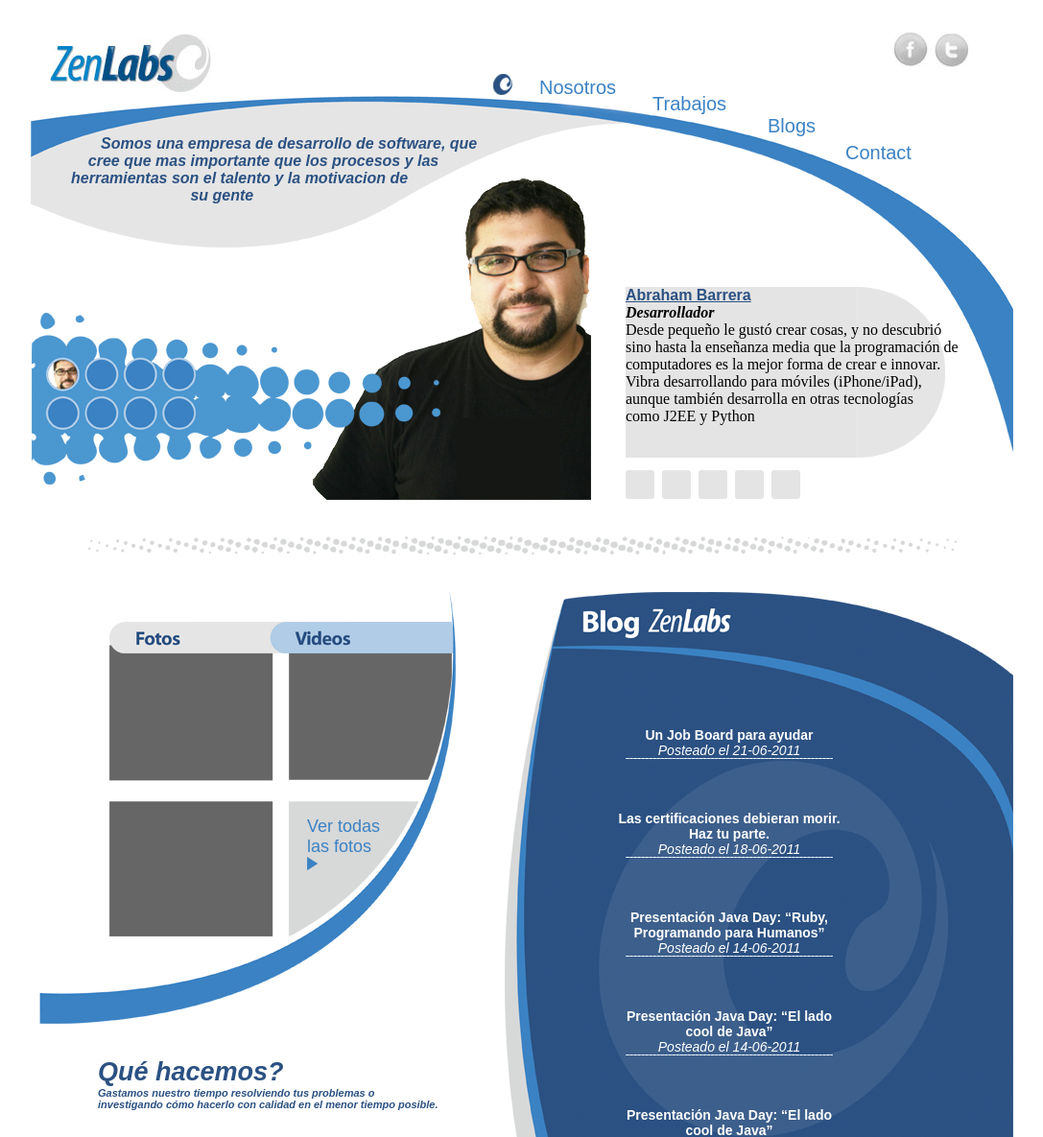
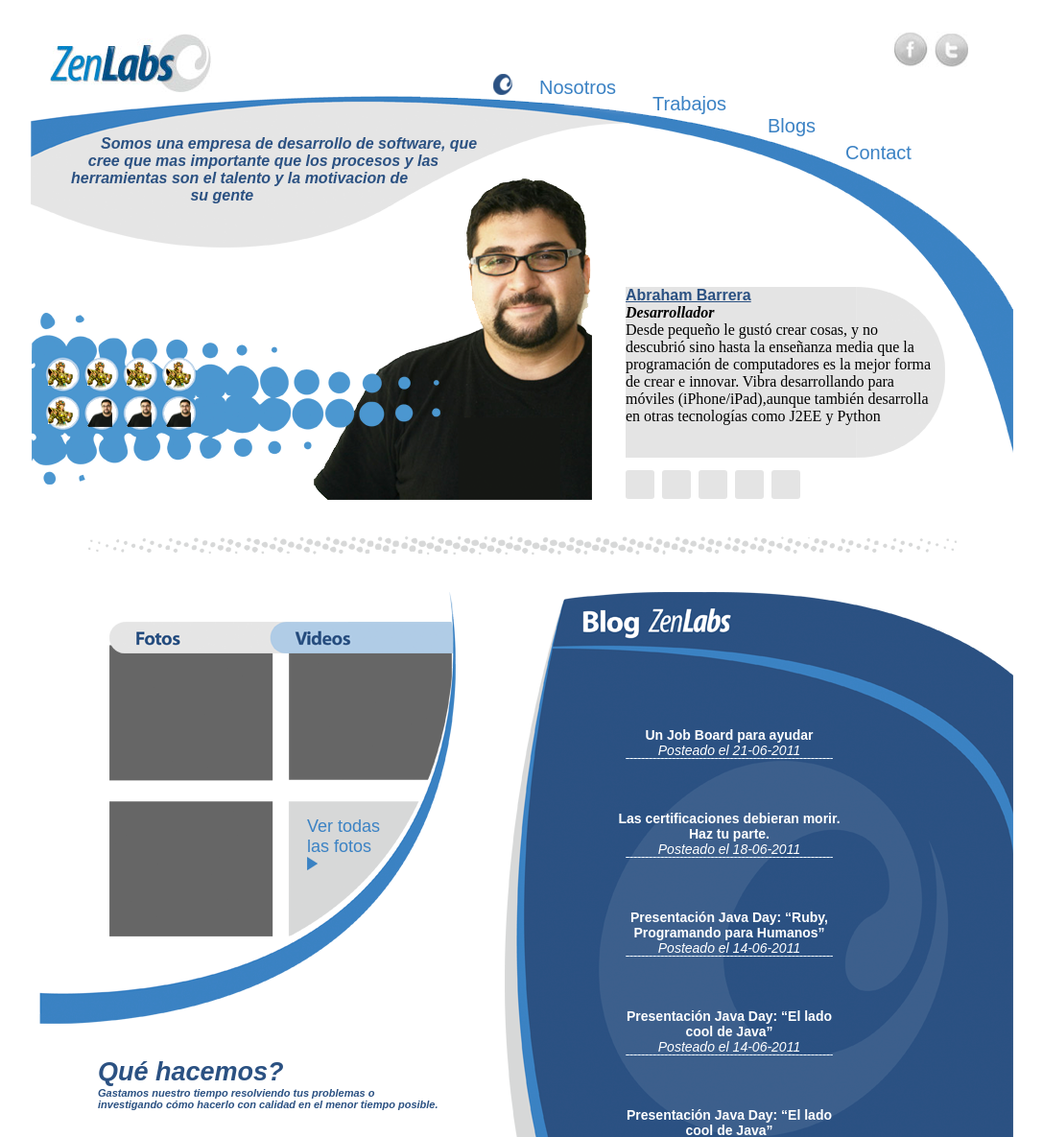
Before and after one commit to zenlabs/Website, a PHP site: page / in a window 1280 px wide. Shown: the top 1185 px of the page at 96% size, without its empty margins (96-1183 px from the left). Run offline with PHP 8.4, Linux system fonts and the light colour scheme.

Commit message:
last changes thursday

```diff
--- a/css/layout.css
+++ b/css/layout.css
@@ -29,9 +29,8 @@
 /*HEADER*/
 #headerwrapper{
 	width:1024px;
-	height:375px;
+	height:470px;
 	z-index:1000;
-	position:fixed;
 	top:0px;
 }
 	#headertopcontainer{
@@ -90,7 +89,7 @@
 			 opacity:0;
 		}
 	#headerbottomcontainer{
-		background-image:url(../img/header2.png);
+		background-image:url(../img/header.png);
 		width:1024px;
 		height:372px;
 		position:absolute;
@@ -201,7 +200,7 @@
 	width:1024px;
 	height:1024px;
 	/*background-color:#09C;*/
-	margin:186px 0 0 0;
+	margin:-284px 0 0 0;
 }
 /*FOOTER*/
 #footerwrapper{
@@ -285,7 +284,123 @@
 				float:left;
 			}
 
+/*index*/
 
+#developinfoleft{
+	float:left;
+	width:585px;
+	position: relative;
+}
+	#developinfofaces{
+	    float: left;
+	    height: 76px;
+	    margin: 188px 0 0 16px;
+	    position: absolute;
+	    width: 164px;
+	    z-index: 101;
+	}
+		.developerinfofacebox{
+			float:left;
+			width: 28px;
+			height: 29px;
+			margin: 2px 11px 9px 2px;
+			cursor: pointer;
+		}
+	#developinfobubbles{
+		background-image:url(../img/homebluebubbles.png);
+		width:426px;
+		height:179px;
+		float:left;
+		position:relative;
+		margin:140px 0 0 1px;
+	}
+	#developinfopicture{
+		background-image:url(../img/picturedeveloper2.png);
+		width:290px;
+		height:335px;
+		margin-left:-133px;
+		float: right;
+	}
+#developinforight{
+	float: left;
+}
+	#developinforightcontainer1{
+    	width:240px; margin:113px 0 0 35px; height:178px; background-color:#e4e4e4; float:left;
+    }
+    #developinforightcontainer2{
+    	float:left; background-image:url(../img/developerinforight.png); height:178px; width:93px; margin:113px 0px 0 0;"
+    }
+    #developinfotextcontainer{
+    	position:absolute; margin:113px 0 0 35px;
+    }
+    #developername{
+    	text-decoration:underline; font-style:normal;
+    }
+    #developerrange{
+    	font-weight:bold; font-style:italic;
+    }
+    #developercomment{
+    	width: 325px;
+    }
+    #medailcontainer{
+    	margin:0 0 0 35px;
+    }
+
+.frameworkicon{
+	width:30px;
+	height:30px;
+	background-color:#e4e4e4;
+	-webkit-border-radius: 3px;
+	-moz-border-radius: 3px;
+	border-radius: 3px;
+	margin:13px 8px 0 0;
+	float:left;
+}
+#bodyseparator{
+	background-image:url(../img/bodyseparator.png); height:20px; width:905px; float:left; background-repeat:no-repeat; margin:38px 0 38px 60px;
+}
+.blogmaincontainer{
+	margin: 141px 0 0 89px; width: 290px;
+}
+.blogmessagetitle{
+	font-weight:bold;
+	font-family:Arial;
+	font-size:14px;
+}
+.blogmessagedate{
+	font-style:italic;
+	font-family:Arial;
+	font-size:14px;
+}
+.blogcontainer{
+	text-align:center; color:#fff; margin:0px 0px 54px 0px;
+}
+.lastaccess{
+	color:#b0cce6;
+	font-weight:bold;
+	font-size:17px;
+}
+.teammediacontainers{
+	background-image:url(../img/teammediacontainer.png); width:357px; height:304px; margin:55px 0 0 82px; z-index:-1000;
+}
+.bloglastaccessrow{
+	float:left; background-image:url(../img/entradasanterioresarrow.png); width:12px; height:15px;
+}
+#bodybottomright{
+	float:left; background-image:url(../img/bodybottomright.png); width:530px; height:1134px; background-repeat:no-repeat; margin:0 0 0 50px;
+}
+
+
+.techinfo{
+	float:left;
+	width:160px;
+	height:46px;
+	margin:41px 0px 0px 5px;
+}
+.techname{
+	color:#3889db;
+	font-size:18px;
+}
 /*works*/
 #worktitledesc{
 	margin:290px 0px 23px 0px;
--- a/index.php
+++ b/index.php
@@ -1,81 +1,68 @@
 <?php include("header.php");?>
 <script>
+	function setdevelopersinfo(){
+		/*Set developer info*/
+		developersinfoarray=new Array;
+		developersinfoarray[0]=new Array("url('img/dev.png')","jose luis","Developer","XXXXXXXXXXXX XXXXXXXXXXXX XXXXXXXXX XXXXXXXXXXX XXXXXXXXXXXXX XXXXXXXXXXXX XXXXXXXXXXXX ...","");
+		developersinfoarray[1]=new Array("url('img/picturedeveloper1.png')","Abraham Barrera","Desarrollador","Desde pequeño le gustó crear cosas, y ...","");
+
+		/*Set developer medails*/
+		developermeadils=new Array;
+		developermeadils[0]=new Array("php","sql");
+		developermeadils[1]=new Array("php","ruby","sql");
+	}
+	function medails(developercode){
+		var strmedails="";
+		for (var i=0; i<=((developermeadils[developercode].length)-1); i++){
+			strmedails+="<div class='frameworkicon'>"+developermeadils[developercode][i]+"</div>";
+		}
+		$("#medailcontainer").html(strmedails);
+	}
 	$(document).ready(function(){
+		setdevelopersinfo();
 	   /*$("#bodywrapper").css({'background-color' : '#2c5283', 'margin' : '127px 0 0'});
 	   $("#pagecomment").html("Contactanos<br>");	*/
 	   $("#bodywrapper").css("height","1410px");
+
+	   $(".developerinfofacebox").click(function(){
+
+	   		$("#developinfopicture").css("background-image",developersinfoarray[$(this).attr("dev")][0]);
+
+	   		$("#developername").html(developersinfoarray[$(this).attr("dev")][1]);
+	   		$("#developerrange").html(developersinfoarray[$(this).attr("dev")][2]);
+	   		$("#developercomment").html(developersinfoarray[$(this).attr("dev")][3]);
+
+	   		medails($(this).attr("dev"));
+
+	   });
 	});
 </script>
-<style>
-	.frameworkicon{
-		width:30px;
-		height:30px;
-		background-color:#e4e4e4;
-		-webkit-border-radius: 3px;
-		-moz-border-radius: 3px;
-		border-radius: 3px;
-		margin:13px 8px 0 0;
-		float:left;
-	}
-	#bodyseparator{
-		background-image:url(img/bodyseparator.png); height:20px; width:905px; float:left; background-repeat:no-repeat; margin:38px 0 38px 60px;
-	}
-	.blogmaincontainer{
-		margin: 141px 0 0 89px; width: 290px;
-	}
-	.blogmessagetitle{
-		font-weight:bold;
-		font-family:Arial;
-		font-size:14px;
-	}
-	.blogmessagedate{
-		font-style:italic;
-		font-family:Arial;
-		font-size:14px;
-	}
-	.blogcontainer{
-		text-align:center; color:#fff; margin:0px 0px 54px 0px;
-	}
-	.lastaccess{
-		color:#b0cce6;
-		font-weight:bold;
-		font-size:17px;
-	}
-	.teammediacontainers{
-		background-image:url(img/teammediacontainer.png); width:357px; height:304px; margin:55px 0 0 82px; z-index:-1000;
-	}
-	.bloglastaccessrow{
-		float:left; background-image:url(img/entradasanterioresarrow.png); width:12px; height:15px;
-	}
-	#bodybottomright{
-		float:left; background-image:url(img/bodybottomright.png); width:530px; height:1134px; background-repeat:no-repeat; margin:0 0 0 50px;
-	}
-
-
-	.techinfo{
-		float:left;
-		width:160px;
-		height:46px;
-		margin:41px 0px 0px 5px;
-	}
-	.techname{
-		color:#3889db;
-		font-size:18px;
-	}
-</style>
-<div style="float:left; width:585px;">
-	<div style="background-image:url(img/homebluebubbles.png); width:426px; height:179px; float:left; position:relative; margin:140px 0 0 1px;"></div>
-    <div style="background-image:url(img/picturedeveloper2.png); width:290px; height:335px; margin-left:-133px; float:left;"></div>
+<div id="developinfoleft">
+	<div id="developinfofaces">
+		<div class="developerinfofacebox" dev="0"><img width="26" height="29" src="img/developerthumbnails.png" /></div>
+		<div class="developerinfofacebox" dev="0"><img width="26" height="29" src="img/developerthumbnails.png" /></div>
+		<div class="developerinfofacebox" dev="0"><img width="26" height="29" src="img/developerthumbnails.png" /></div>
+		<div class="developerinfofacebox" dev="0"><img width="26" height="29" src="img/developerthumbnails.png" /></div>
+		<div class="developerinfofacebox" dev="0"><img width="26" height="29" src="img/developerthumbnails.png" /></div>
+		<div class="developerinfofacebox" dev="1"><img width="26" height="29" src="img/developerthumbnails2.png" /></div>
+		<div class="developerinfofacebox" dev="1"><img width="26" height="29" src="img/developerthumbnails2.png" /></div>
+		<div class="developerinfofacebox" dev="1"><img width="26" height="29" src="img/developerthumbnails2.png" /></div>
+	</div>
+	<div id="developinfobubbles"></div>
+    <div id="developinfopicture"></div>
 </div>
-<div style="float:left;">
-    <div id="developerinfo" style="width:240px; margin:113px 0 0 35px; height:178px; background-color:#e4e4e4; float:left;"></div>
-    <div style="float:left; background-image:url(img/developerinforight.png); height:178px; width:93px; margin:113px 0px 0 0;"></div>
-    <div style="position:absolute; margin:113px 0 0 35px;">
-<span class="pagecomment" style="text-decoration:underline; font-style:normal;">Abraham Barrera</span><br />
-<span style="font-weight:bold; font-style:italic;">Desarrollador</span><br />
-Desde pequeño le gustó crear cosas, y no descubrió<br /> sino hasta la enseñanza media que la programación de<br /> computadores es la mejor forma de crear e innovar. <br />Vibra desarrollando para móviles (iPhone/iPad),<br /> aunque también desarrolla en otras tecnologías<br /> como J2EE y Python
-    </div>
-    <div style="margin:0 0 0 35px;">
+<div id="developinforight">
+    <div id="developinforightcontainer1"></div>
+    <div id="developinforightcontainer2"></div>
+    <div id="developinfotextcontainer">
+		<div id="developername" class="pagecomment">Abraham Barrera</div>
+		<div id="developerrange" >Desarrollador</div>
+		<div id="developercomment">
+			Desde pequeño le gustó crear cosas, y no descubrió sino hasta la enseñanza media que la programación de computadores es la mejor forma de crear e innovar. Vibra desarrollando para móviles (iPhone/iPad),aunque también desarrolla en otras tecnologías
+			 como J2EE y Python
+	 	</div>
+ 	</div>
+    <div id="medailcontainer">
     	<div class="frameworkicon"></div>
         <div class="frameworkicon"></div>
         <div class="frameworkicon"></div>
```
Also changed, not shown: img/dev.jpg (added), img/dev.png (added), img/developerthumbnails.jpg (added), img/developerthumbnails.png (added), img/developerthumbnails2.png (added), img/homebluebubbles.png.
